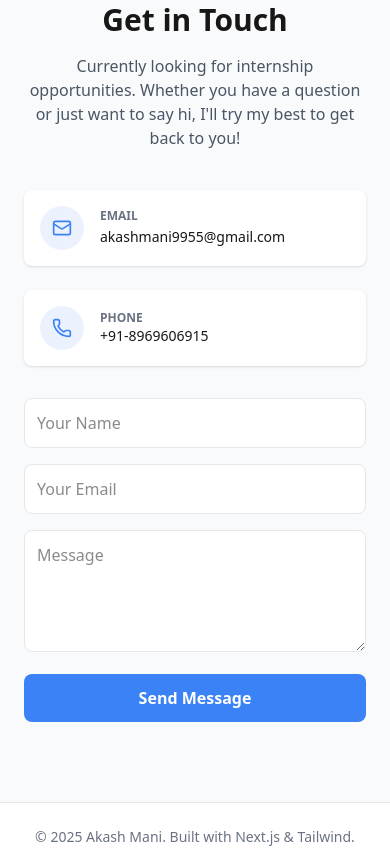
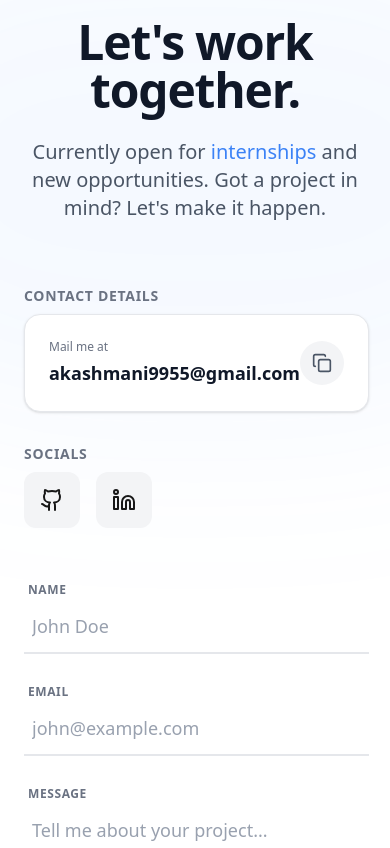
Before and after one commit to AkashMani1/portfolio, a Next.js app: page / in a window 390 px wide. Shown: the part 6920-7768 px from the top of the page. Built offline with nearby package versions, Linux system fonts and the light colour scheme.

Commit message:
Updated webpage design and content

```diff
--- a/components/Contact.tsx
+++ b/components/Contact.tsx
@@ -1,71 +1,163 @@
 "use client";
-import { motion } from "framer-motion";
-import { portfolioData } from "@/app/data/portfolio";
-import { Mail, Phone } from "lucide-react";
+import { useState } from "react";
+import { motion, AnimatePresence } from "framer-motion";
+import { portfolioData } from "../app/data/portfolio";
+import { Github, Linkedin, Copy, Check, Send, Mail } from "lucide-react";
+import FadeIn from "./FadeIn";
 
 export default function Contact() {
+  const [copied, setCopied] = useState(false);
+
+  const handleCopyEmail = () => {
+    navigator.clipboard.writeText(portfolioData.personalInfo.email);
+    setCopied(true);
+    setTimeout(() => setCopied(false), 2000); // Reset after 2 seconds
+  };
+
   return (
-    <section id="contact" className="py-20 bg-gray-50 dark:bg-[#0f0f0f]">
-      <div className="container-custom max-w-3xl">
+    <section id="contact" className="py-24 relative overflow-hidden">
+      {/* Background Decor (Optional Subtle Gradient Blob) */}
+      <div className="absolute top-0 left-1/2 -translate-x-1/2 w-[800px] h-[500px] bg-primary/5 rounded-full blur-[100px] -z-10 pointer-events-none"></div>
+
+      <div className="container-custom max-w-4xl">
+        <FadeIn>
+          <div className="text-center mb-16">
+            <h2 className="text-5xl md:text-7xl font-bold mb-6 tracking-tight text-gray-900 dark:text-white">
+              Let's work together.
+            </h2>
+            <p className="text-xl text-gray-600 dark:text-gray-400 max-w-2xl mx-auto">
+              Currently open for <span className="text-primary font-medium">internships</span> and new opportunities.
+              Got a project in mind? Let's make it happen.
+            </p>
+          </div>
+        </FadeIn>
+
+        <div className="grid md:grid-cols-2 gap-12 items-start">
+
+          {/* LEFT: Contact Info & Magic Copy Button */}
+          <FadeIn delay={0.2}>
+            <div className="space-y-8">
+              <div className="space-y-2">
+                <p className="text-sm font-semibold uppercase tracking-wider text-gray-500">Contact Details</p>
+
+                {/* MAGIC COPY BUTTON */}
+                <button
+                  onClick={handleCopyEmail}
+                  className="group relative w-full text-left p-6 rounded-2xl bg-white dark:bg-card border border-gray-200 dark:border-gray-800 hover:border-primary/50 transition-all shadow-sm hover:shadow-md overflow-hidden"
+                >
+                  <div className="relative z-10 flex items-center justify-between">
+                    <div>
+                      <p className="text-xs text-gray-500 font-medium mb-1">Mail me at</p>
+                      <p className="text-lg md:text-xl font-bold text-gray-900 dark:text-white group-hover:text-primary transition-colors">
+                        {portfolioData.personalInfo.email}
+                      </p>
+                    </div>
+
+                    <div className="p-3 rounded-full bg-gray-100 dark:bg-gray-800 text-gray-600 dark:text-gray-300 group-hover:bg-primary group-hover:text-white transition-all">
+                      <AnimatePresence mode="wait">
+                        {copied ? (
                           <motion.div
-          initial={{ opacity: 0, y: 20 }}
-          whileInView={{ opacity: 1, y: 0 }}
-          viewport={{ once: true }}
-          className="text-center mb-10"
+                            key="check"
+                            initial={{ scale: 0 }}
+                            animate={{ scale: 1 }}
+                            exit={{ scale: 0 }}
                           >
-          <h2 className="text-3xl font-bold mb-4">Get in Touch</h2>
-          <p className="text-gray-600 dark:text-gray-400">
-            Currently looking for internship opportunities. Whether you have a question or just want to say hi, I&apos;ll try my best to get back to you!
-          </p>
+                            <Check size={20} />
                           </motion.div>
-
-        <div className="grid md:grid-cols-2 gap-8">
-            {/* Contact Info Card */}
-            <div className="space-y-6">
-                <div className="flex items-center p-4 bg-white dark:bg-card rounded-lg shadow-sm">
-                    <div className="bg-primary/10 p-3 rounded-full mr-4 text-primary">
-                        <Mail size={20} />
-                    </div>
-                    <div>
-                        <p className="text-xs text-gray-500 uppercase font-bold">Email</p>
-                        <a href={`mailto:${portfolioData.personalInfo.email}`} className="text-sm font-medium hover:text-primary">
-                            {portfolioData.personalInfo.email}
-                        </a>
+                        ) : (
+                          <motion.div
+                            key="copy"
+                            initial={{ scale: 0 }}
+                            animate={{ scale: 1 }}
+                            exit={{ scale: 0 }}
+                          >
+                            <Copy size={20} />
+                          </motion.div>
+                        )}
+                      </AnimatePresence>
                     </div>
                   </div>
 
-                <div className="flex items-center p-4 bg-white dark:bg-card rounded-lg shadow-sm">
-                    <div className="bg-primary/10 p-3 rounded-full mr-4 text-primary">
-                        <Phone size={20} />
+                  {/* Success Message Pop-up */}
+                  <AnimatePresence>
+                    {copied && (
+                      <motion.div
+                        initial={{ y: 20, opacity: 0 }}
+                        animate={{ y: 0, opacity: 1 }}
+                        exit={{ y: 20, opacity: 0 }}
+                        className="absolute inset-0 bg-primary flex items-center justify-center z-20"
+                      >
+                        <span className="text-white font-bold flex items-center gap-2">
+                          <Check size={18} /> Email Copied to Clipboard!
+                        </span>
+                      </motion.div>
+                    )}
+                  </AnimatePresence>
+                </button>
               </div>
-                    <div>
-                        <p className="text-xs text-gray-500 uppercase font-bold">Phone</p>
-                        <p className="text-sm font-medium">{portfolioData.personalInfo.phone}</p>
+
+              {/* Socials */}
+              <div className="space-y-2">
+                <p className="text-sm font-semibold uppercase tracking-wider text-gray-500">Socials</p>
+                <div className="flex gap-4">
+                  {[
+                    { icon: Github, href: portfolioData.personalInfo.github },
+                    { icon: Linkedin, href: portfolioData.personalInfo.linkedin }
+                  ].map((Item, idx) => (
+                    <a
+                      key={idx}
+                      href={Item.href}
+                      target="_blank"
+                      rel="noreferrer"
+                      className="p-4 rounded-xl bg-gray-100 dark:bg-gray-800 hover:bg-black hover:text-white dark:hover:bg-white dark:hover:text-black transition-all duration-300 transform hover:-translate-y-1"
+                    >
+                      <Item.icon size={24} />
+                    </a>
+                  ))}
                 </div>
               </div>
             </div>
+          </FadeIn>
 
-            {/* Simple Form */}
-            <form className="space-y-4" onSubmit={(e) => e.preventDefault()}>
+          {/* RIGHT: Minimalist Form */}
+          <FadeIn delay={0.4}>
+            <form className="space-y-6" onSubmit={(e) => e.preventDefault()}>
+              <div className="space-y-1">
+                <label className="text-xs font-bold uppercase tracking-wider text-gray-500 ml-1">Name</label>
                 <input
                   type="text"
-                    placeholder="Your Name"
-                    className="w-full p-3 rounded-lg bg-white dark:bg-card border border-gray-200 dark:border-gray-700 focus:ring-2 focus:ring-primary outline-none transition"
+                  placeholder="John Doe"
+                  className="w-full bg-transparent border-b-2 border-gray-200 dark:border-gray-800 py-3 px-2 text-lg focus:outline-none focus:border-primary transition-colors placeholder-gray-400 dark:placeholder-gray-600"
                 />
+              </div>
+
+              <div className="space-y-1">
+                <label className="text-xs font-bold uppercase tracking-wider text-gray-500 ml-1">Email</label>
                 <input
                   type="email"
-                    placeholder="Your Email"
-                    className="w-full p-3 rounded-lg bg-white dark:bg-card border border-gray-200 dark:border-gray-700 focus:ring-2 focus:ring-primary outline-none transition"
+                  placeholder="john@example.com"
+                  className="w-full bg-transparent border-b-2 border-gray-200 dark:border-gray-800 py-3 px-2 text-lg focus:outline-none focus:border-primary transition-colors placeholder-gray-400 dark:placeholder-gray-600"
                 />
+              </div>
+
+              <div className="space-y-1">
+                <label className="text-xs font-bold uppercase tracking-wider text-gray-500 ml-1">Message</label>
                 <textarea
                   rows={4}
-                    placeholder="Message"
-                    className="w-full p-3 rounded-lg bg-white dark:bg-card border border-gray-200 dark:border-gray-700 focus:ring-2 focus:ring-primary outline-none transition"
+                  placeholder="Tell me about your project..."
+                  className="w-full bg-transparent border-b-2 border-gray-200 dark:border-gray-800 py-3 px-2 text-lg focus:outline-none focus:border-primary transition-colors resize-none placeholder-gray-400 dark:placeholder-gray-600"
                 ></textarea>
-                <button className="w-full py-3 bg-primary text-white rounded-lg font-bold hover:bg-blue-600 transition">
-                    Send Message
-                </button>
+              </div>
+
+              <motion.button
+                whileHover={{ scale: 1.02 }}
+                whileTap={{ scale: 0.98 }}
+                className="w-full bg-gray-900 dark:bg-white text-white dark:text-black py-4 rounded-xl font-bold text-lg flex items-center justify-center gap-2 hover:bg-primary dark:hover:bg-primary hover:text-white transition-all"
+              >
+                Send Message <Send size={18} />
+              </motion.button>
             </form>
+          </FadeIn>
         </div>
       </div>
     </section>
```
Lines whose indentation alone changed are shown as unchanged.
